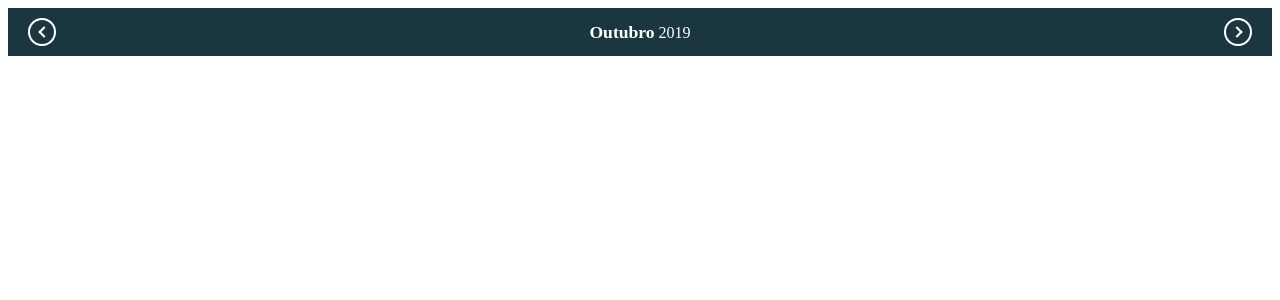
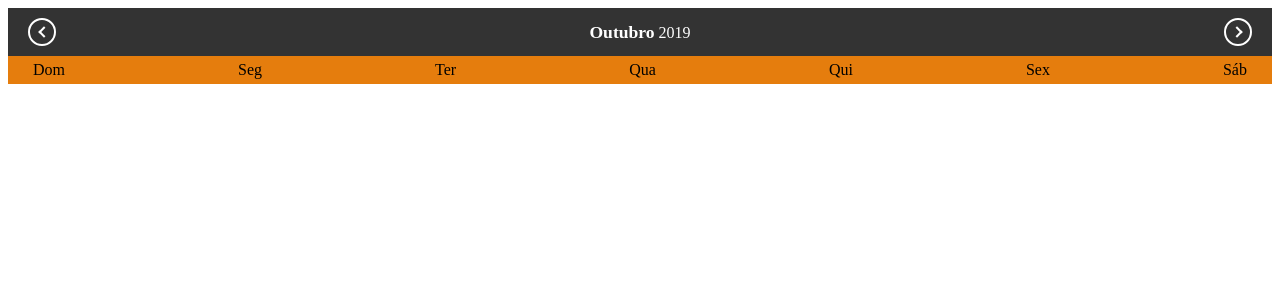
Before and after one commit to Jeconias/react-calendar-plus, a React app: page / in a window 1280 px wide. Shown: the top 300 px of the page. Built offline with nearby package versions, Linux system fonts and the light colour scheme.

Commit message:
:construction: Add enhancement
Issue: #39

```diff
--- a/package.json
+++ b/package.json
@@ -33,8 +33,10 @@
     "eslint-import-resolver-webpack": "^0.12.1",
     "eslint-plugin-import": "^2.20.0",
     "eslint-plugin-jsx-a11y": "^6.2.3",
+    "eslint-plugin-prettier": "^3.1.2",
     "eslint-plugin-react": "^7.18.0",
     "eslint-plugin-react-hooks": "^2.3.0",
+    "eslint-plugin-simple-import-sort": "^5.0.1",
     "html-loader": "^0.5.5",
     "html-webpack-plugin": "^3.2.0",
     "husky": "^4.0.10",
--- a/src/CalendarPlus.tsx
+++ b/src/CalendarPlus.tsx
@@ -1,8 +1,13 @@
 import Body from '@components/Body/Body';
 import React from 'react';
+import Header from '@components/Header/Header';
+import BaseTheme from '@components/BaseTheme/BaseTheme';
 
-const CalendarPlus = () => {
-  return <Body />;
-};
+const CalendarPlus: React.FunctionComponent = () => (
+  <BaseTheme>
+    <Header />
+    <Body />
+  </BaseTheme>
+);
 
 export default CalendarPlus;
--- /dev/null
+++ b/src/components/BaseTheme/BaseTheme.tsx
@@ -0,0 +1,15 @@
+import React, { ReactNode } from 'react';
+import { ThemeProvider, DefaultTheme } from 'styled-components';
+
+//TODO Add types
+const basetheme = {
+  header: {
+    backgroundColor: '#333',
+  },
+};
+
+const BaseTheme: React.FunctionComponent = (props) => {
+  return <ThemeProvider theme={basetheme}>{props.children}</ThemeProvider>;
+};
+
+export default BaseTheme;
--- a/src/components/Body/Body.tsx
+++ b/src/components/Body/Body.tsx
@@ -1,12 +1,34 @@
 import Header from '@components/Header/Header';
 import React from 'react';
+import styled from 'styled-components';
+
+const TMPDays: string[] = ['Dom', 'Seg', 'Ter', 'Qua', 'Qui', 'Sex', 'Sáb'];
 
 const Body = () => {
   return (
-    <div>
-      <Header />
-    </div>
+    <Container>
+      <DaysOfWeek>
+        {TMPDays.map((v, k) => (
+          <Day key={k}>{v}</Day>
+        ))}
+      </DaysOfWeek>
+    </Container>
   );
 };
 
 export default Body;
+
+const Container = styled.div`
+  background-color: #e57d0d;
+  padding: 5px 20px;
+`;
+const DaysOfWeek = styled.ul`
+  display: flex;
+  justify-content: space-between;
+  list-style: none;
+  margin: 0;
+  padding: 0;
+`;
+const Day = styled.li`
+  margin: 0 5px;
+`;
--- a/src/components/Header/Header.tsx
+++ b/src/components/Header/Header.tsx
@@ -1,6 +1,6 @@
 import Arrow from '@components/Arrows/Arrows';
 import React from 'react';
-import styled from 'styled-components';
+import styled, { css } from 'styled-components';
 
 const Header = () => {
   return (
@@ -21,7 +21,7 @@
   display: flex;
   justify-content: space-between;
   align-items: center;
-  background-color: #1a363f;
+  background-color: ${({ theme }) => theme.header.backgroundColor};
   padding: 10px 20px;
 `;
 const InfoContainer = styled.div`
--- a/src/index.tsx
+++ b/src/index.tsx
@@ -1,6 +1,6 @@
+import ReactDom from 'react-dom';
+import React from 'react';
 import CalendarPlus from './CalendarPlus';
-import React from 'react';
-import ReactDom from 'react-dom';
 
 const calendarPreview: HTMLElement = document.getElementById('calendarPreview');
 
```
Also changed, not shown: .eslintrc.js, 1 other file (tests, documents, lock files or other folders).
